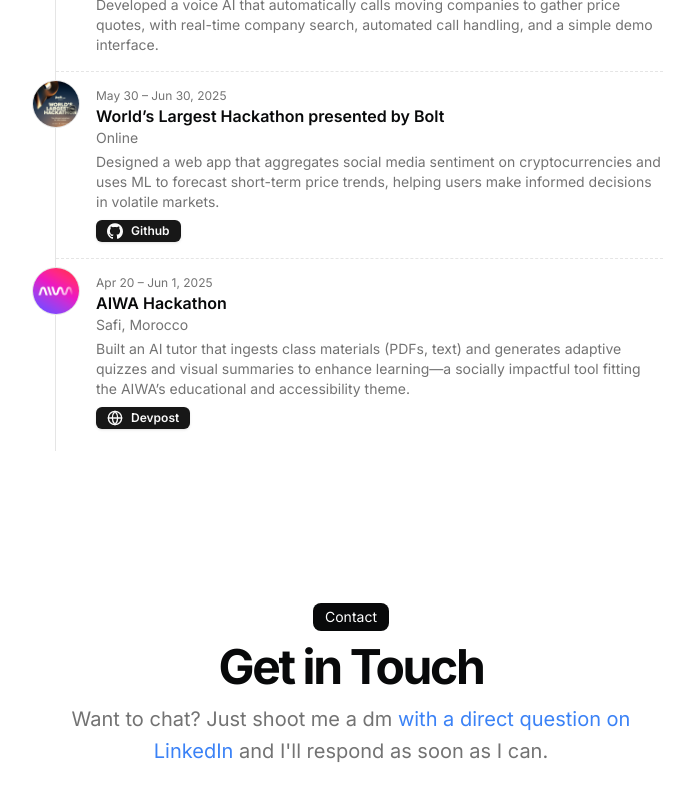
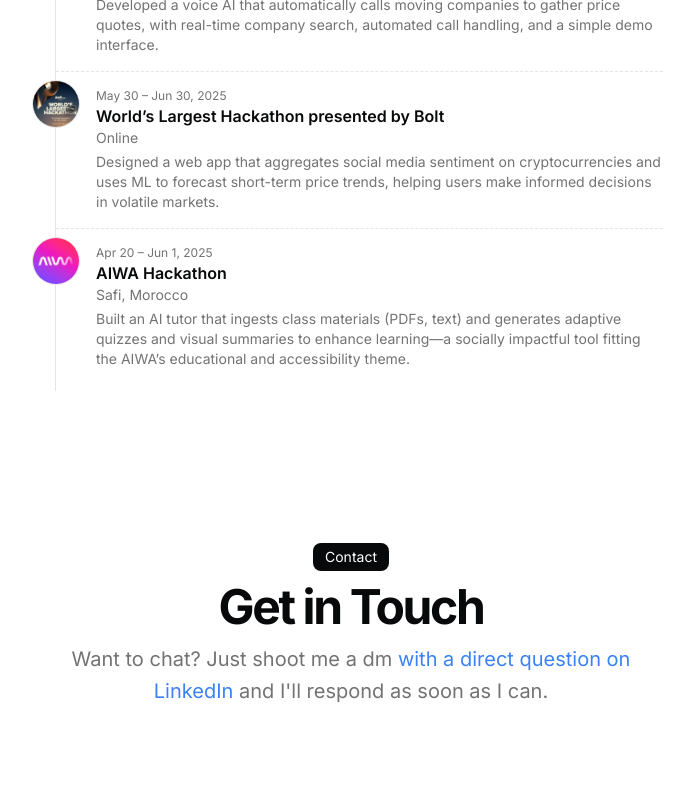
Before and after one commit to KIHALAya/portfolio, a Next.js app: page / in a window 1280 px wide. Shown: the part 3185-3985 px from the top of the page, without its empty margins (289-983 px from the left). Built offline with nearby package versions, Linux system fonts and the light colour scheme.

Commit message:
last mod

```diff
--- a/src/data/resume.tsx
+++ b/src/data/resume.tsx
@@ -310,11 +310,6 @@ export const DATA = {
       image:
         "/portfolio/bolt.png",
       links: [
-        {
-          title: "Github",
-          icon: <Icons.github className="h-4 w-4" />,
-          href: "https://github.com/cryptotrends/cryptotrends",
-        },
       ],
     },
     {
@@ -328,11 +323,6 @@ export const DATA = {
       win: "Best Data Hack",
       mlh: "https://s3.amazonaws.com/logged-assets/trust-badge/2018/white.svg",
       links: [
-        {
-          title: "Devpost",
-          icon: <Icons.globe className="h-4 w-4" />,
-          href: "https://devpost.com/software/my6footprint",
-        },
       ],
     },
   ],
```
